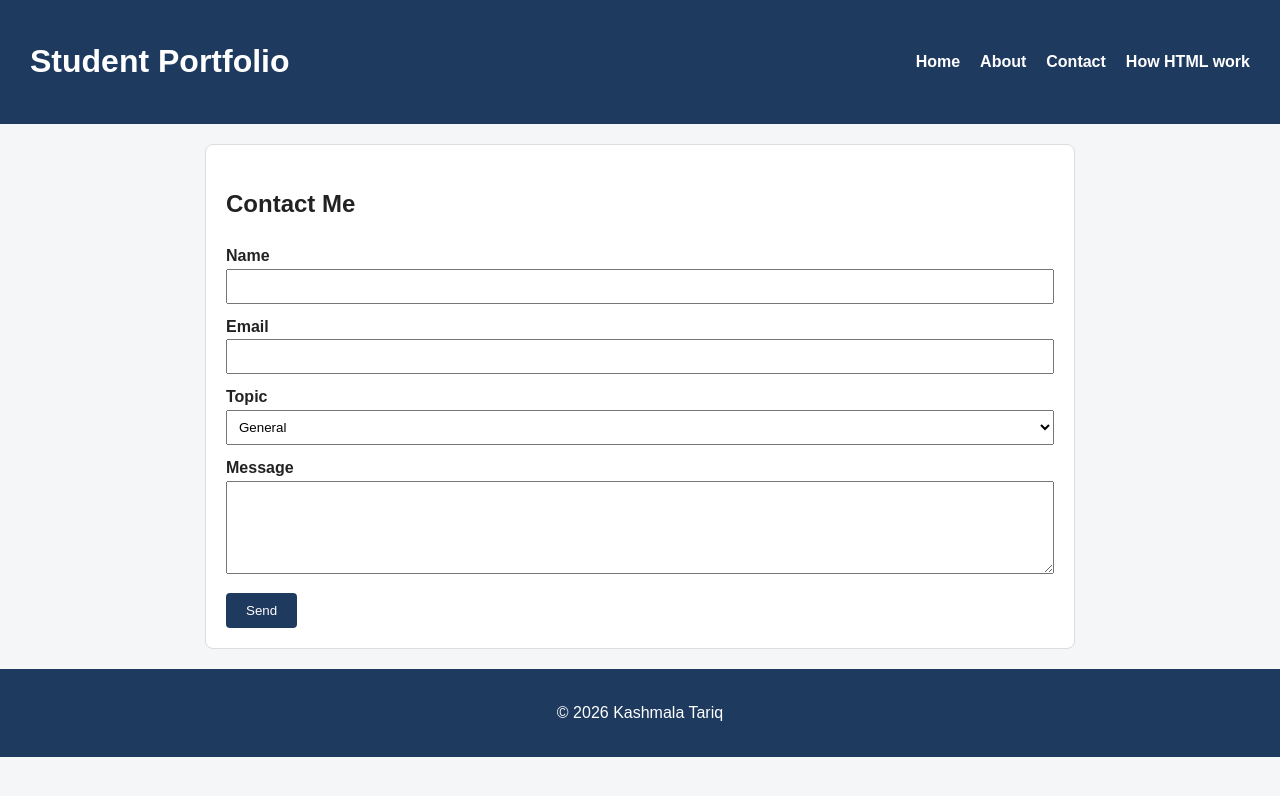
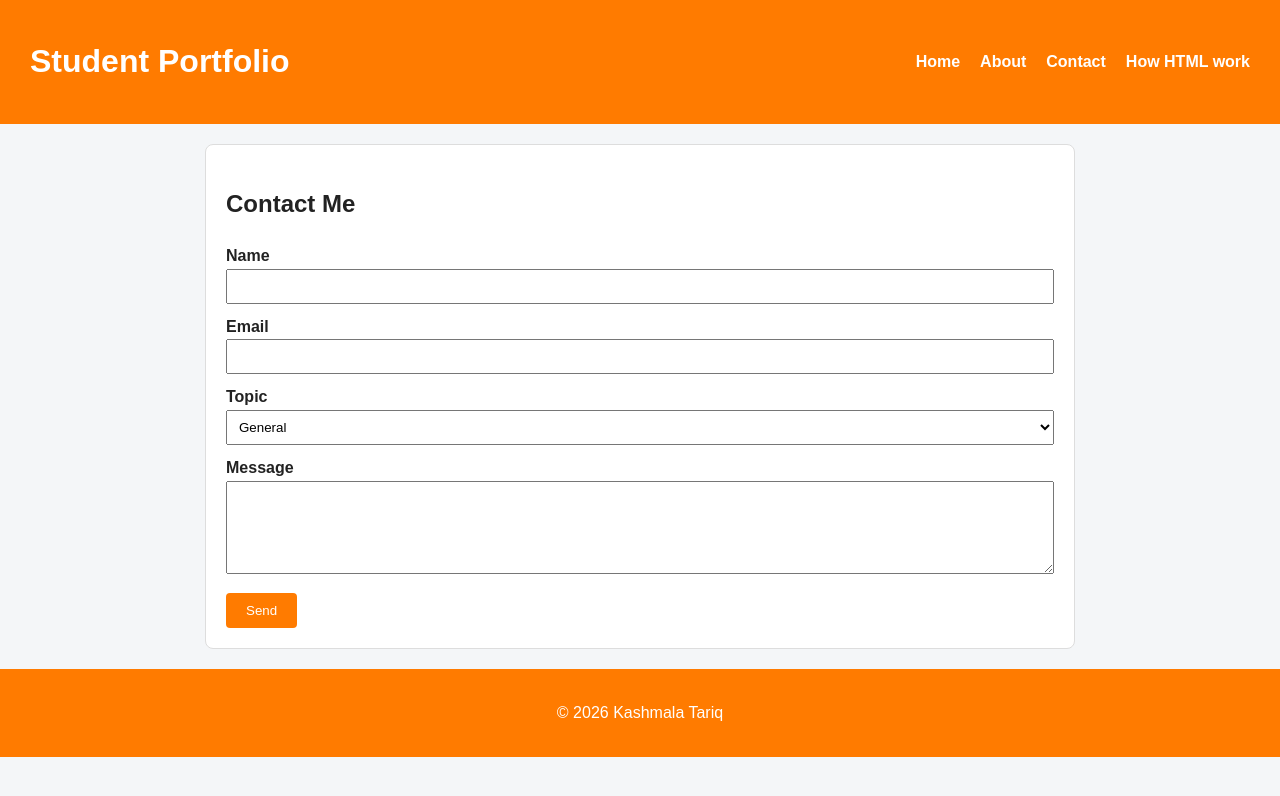
Before and after one commit to kashmalatariq2006-alt/HTML-CSSbyICT, a plain HTML site: page contact.html in a window 1280 px wide. Drawn offline with Linux system fonts and the light colour scheme.

Commit message:
style.css

```diff
--- a/style.css
+++ b/style.css
@@ -14,7 +14,7 @@ body {
 
 /* ===== HEADER (Flexbox) ===== */
 header {
-  background-color: #1f3a5f;
+  background-color: #ff7b00;
   color: white;
   padding: 15px 30px;
   display: flex;
@@ -56,7 +56,7 @@ section {
 
 /* ===== ID SELECTOR ===== */
 #welcome {
-  border-left: 6px solid #1f3a5f;
+  border-left: 6px solid #ff7b00;
 }
 
 /* ===== CLASS SELECTOR ===== */
@@ -77,7 +77,7 @@ th, td {
 }
 
 th {
-  background-color: #1f3a5f;
+  background-color: #ff7b00;
   color: white;
 }
 
@@ -96,7 +96,7 @@ input, textarea, select {
 button {
   margin-top: 12px;
   padding: 10px 20px;
-  background-color: #1f3a5f;
+  background-color: #ff7b00;
   color: white;
   border: none;
   border-radius: 4px;
@@ -122,6 +122,6 @@ button {
 footer {
   text-align: center;
   padding: 15px;
-  background-color: #1f3a5f;
+  background-color: #ff7b00;
   color: white;
 }
```
